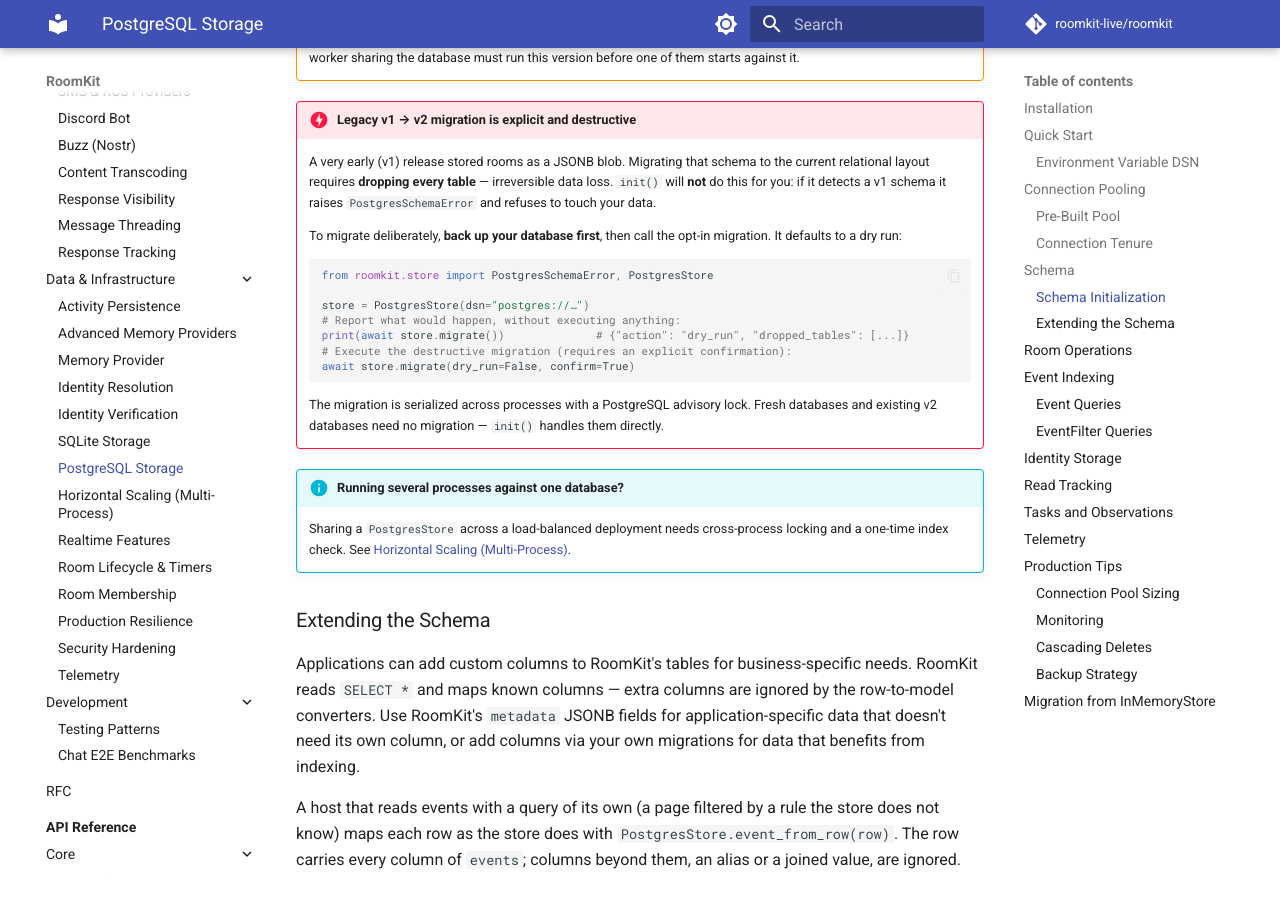
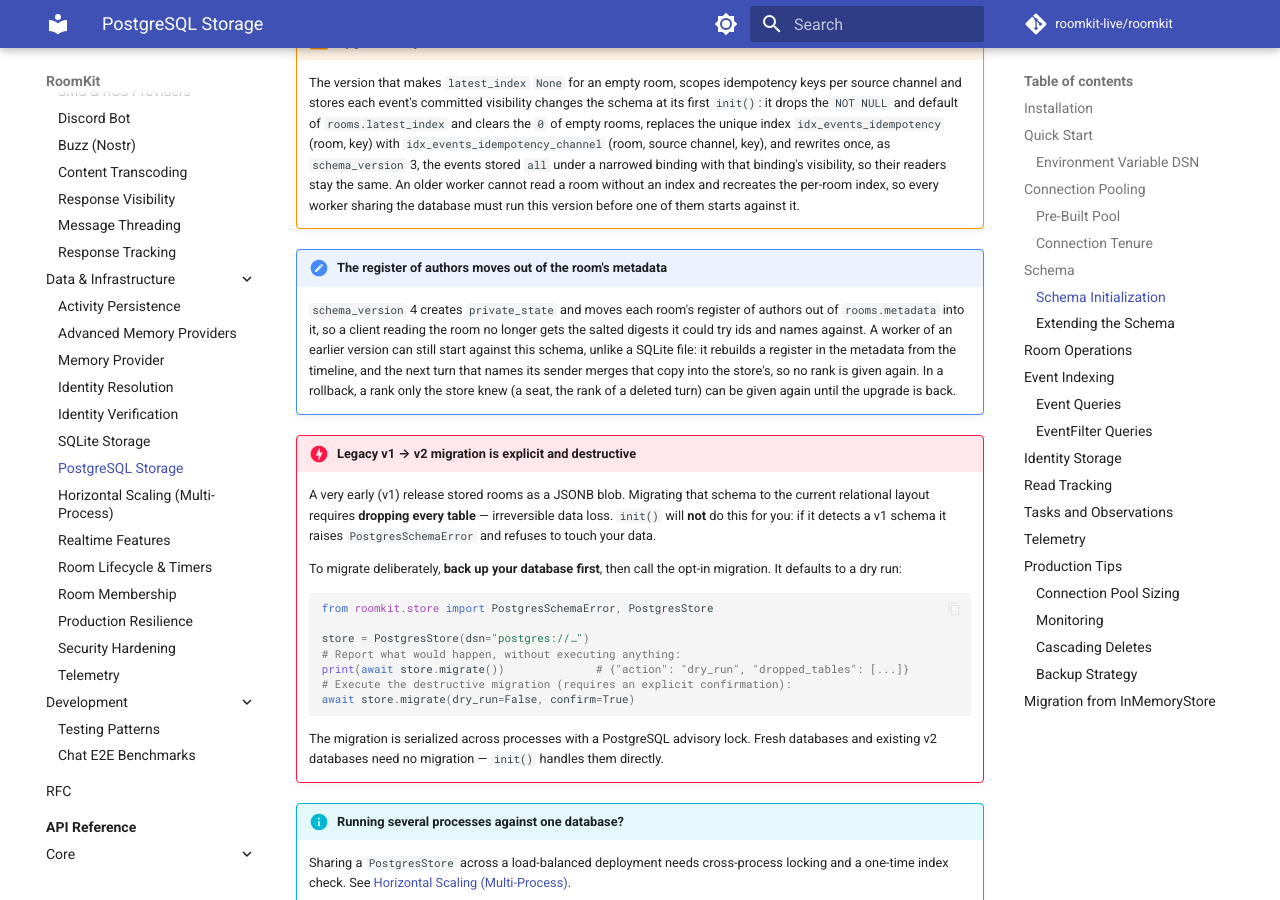
Before and after one commit to roomkit-live/roomkit-docs, an MkDocs documentation site: the page built from docs/guides/postgres-store.md, in a window 1280 px wide and 900 px high, scrolled down 4441 px. Built offline with MkDocs 1.6.1 and Material for MkDocs 9.7.7, drawn with Linux system fonts in a browser that asks for light colours; comment, search, counter and statistics services are not loaded; some of the changed text lies outside the part shown.

Commit message:
docs: the register of authors kept as the room's private state, apart from its metadata (RMK-631)

```diff
--- a/docs/guides/postgres-store.md
+++ b/docs/guides/postgres-store.md
@@ -121,6 +121,7 @@ PostgresStore creates 11 tables on first `init()`:
 | `tasks` | Background tasks | `title`, `status`, `assigned_to` | room_id |
 | `observations` | AI/ML observations | `channel_id`, `content`, `category`, `confidence` | room_id |
 | `read_markers` | Read state tracking | `event_index` (integer) | (room_id, channel_id) PK |
+| `private_state` | A room's private state, apart from its metadata (the register of authors) | `room_id`, `key`, `value` (JSONB) | (room_id, key) PK |
 | `schema_version` | Migration tracking | `version` | -- |
 
 The schema uses **real relational columns** for all frequently queried fields — `type`, `source_channel_id`, `index`, `correlation_id`, `visibility`, `status`. JSONB is used only for extensible data: `content` (message body, tool call payload), `metadata` (application-specific), and `capabilities`. This enables efficient B-tree indexed queries instead of JSONB path extraction.
@@ -137,6 +138,9 @@ The tables live in the session's schema, `current_schema()`, the first schema of
 
 !!! warning "Upgrade every worker before one starts"
     The version that makes `latest_index` `None` for an empty room, scopes idempotency keys per source channel and stores each event's committed visibility changes the schema at its first `init()`: it drops the `NOT NULL` and default of `rooms.latest_index` and clears the `0` of empty rooms, replaces the unique index `idx_events_idempotency` (room, key) with `idx_events_idempotency_channel` (room, source channel, key), and rewrites once, as `schema_version` 3, the events stored `all` under a narrowed binding with that binding's visibility, so their readers stay the same. An older worker cannot read a room without an index and recreates the per-room index, so every worker sharing the database must run this version before one of them starts against it.
+
+!!! note "The register of authors moves out of the room's metadata"
+    `schema_version` 4 creates `private_state` and moves each room's register of authors out of `rooms.metadata` into it, so a client reading the room no longer gets the salted digests it could try ids and names against. A worker of an earlier version can still start against this schema, unlike a SQLite file: it rebuilds a register in the metadata from the timeline, and the next turn that names its sender merges that copy into the store's, so no rank is given again. In a rollback, a rank only the store knew (a seat, the rank of a deleted turn) can be given again until the upgrade is back.
 
 !!! danger "Legacy v1 → v2 migration is explicit and destructive"
     A very early (v1) release stored rooms as a JSONB blob. Migrating that schema to the current relational layout requires **dropping every table** — irreversible data loss. `init()` will **not** do this for you: if it detects a v1 schema it raises `PostgresSchemaError` and refuses to touch your data.
```
Also changed, not shown: other parts of docs/guides/postgres-store.md (+1 -1 lines), docs/guides/multi-speaker-rooms.md (+1 -1 lines), docs/guides/room-lifecycle.md (+1 -2 lines).
